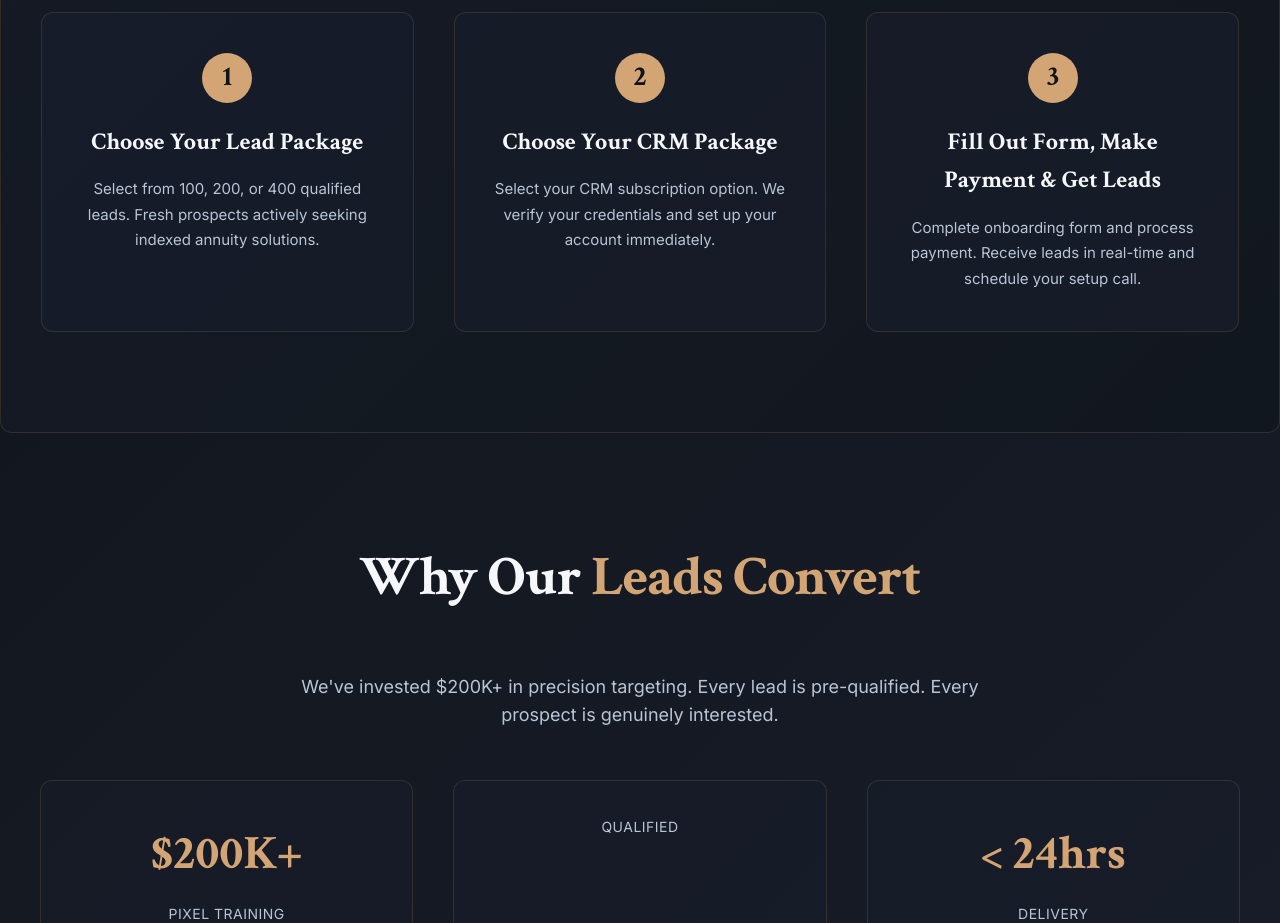
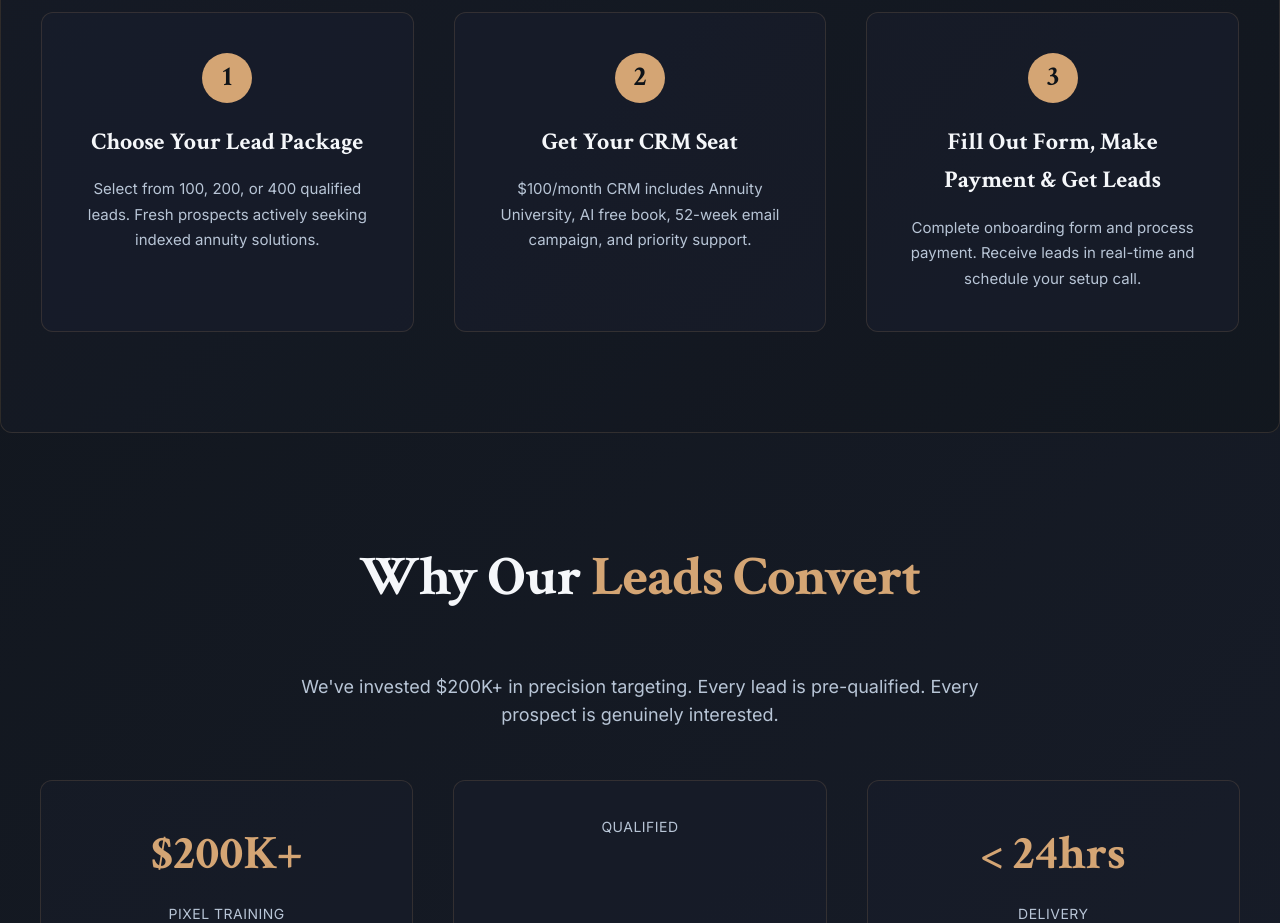
Before and after one commit to stevenson-pacificridgeway/buyiasleads, a plain HTML site: page index.html in a window 1280 px wide. Shown: the part 1080-2003 px from the top of the page. Drawn offline with Linux system fonts and the light colour scheme.

Commit message:
Update: Simplify How It Works Step 2 - Get Your CRM Seat ($100/month with bundled benefits)

```diff
--- a/index.html
+++ b/index.html
@@ -572,8 +572,8 @@
                 </div>
                 <div class="process-card">
                     <div class="process-number">2</div>
-                    <h3>Choose Your CRM Package</h3>
-                    <p>Select your CRM subscription option. We verify your credentials and set up your account immediately.</p>
+                    <h3>Get Your CRM Seat</h3>
+                    <p>$100/month CRM includes Annuity University, AI free book, 52-week email campaign, and priority support.</p>
                 </div>
                 <div class="process-card">
                     <div class="process-number">3</div>
```
